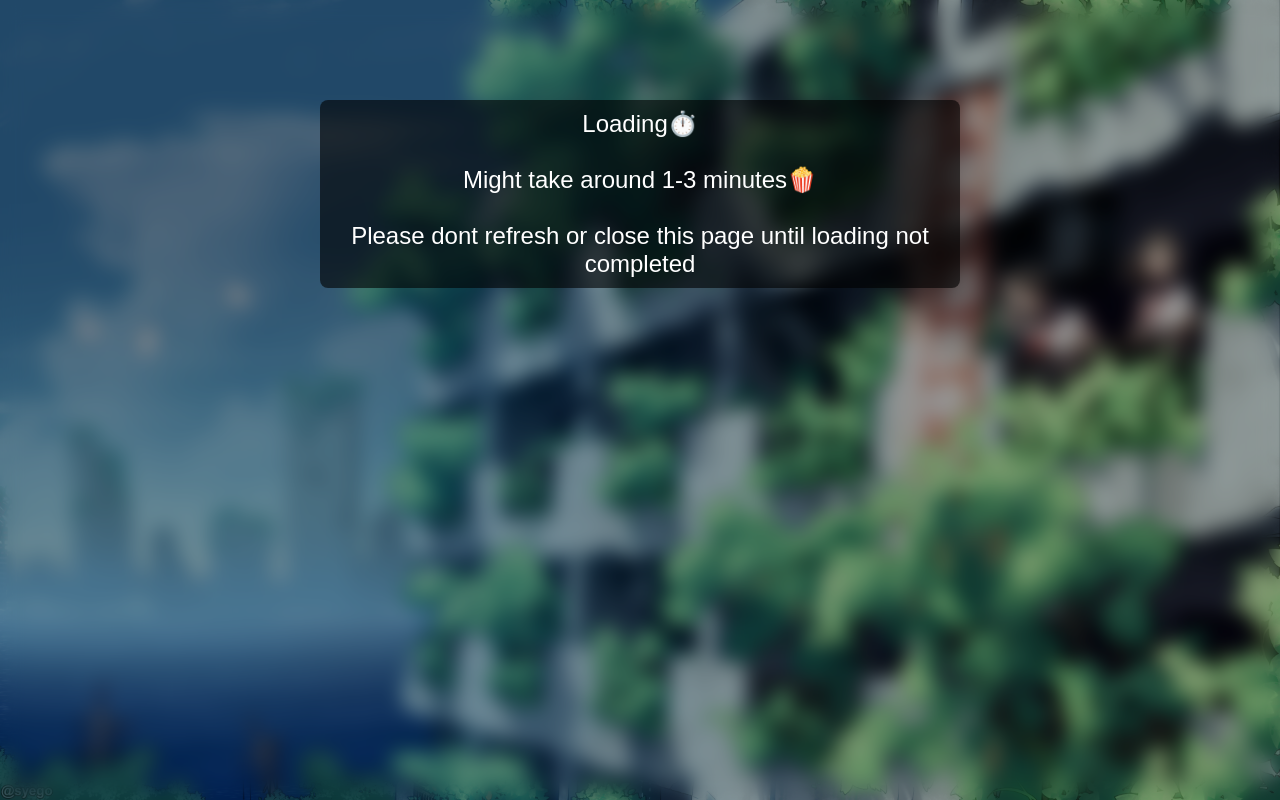
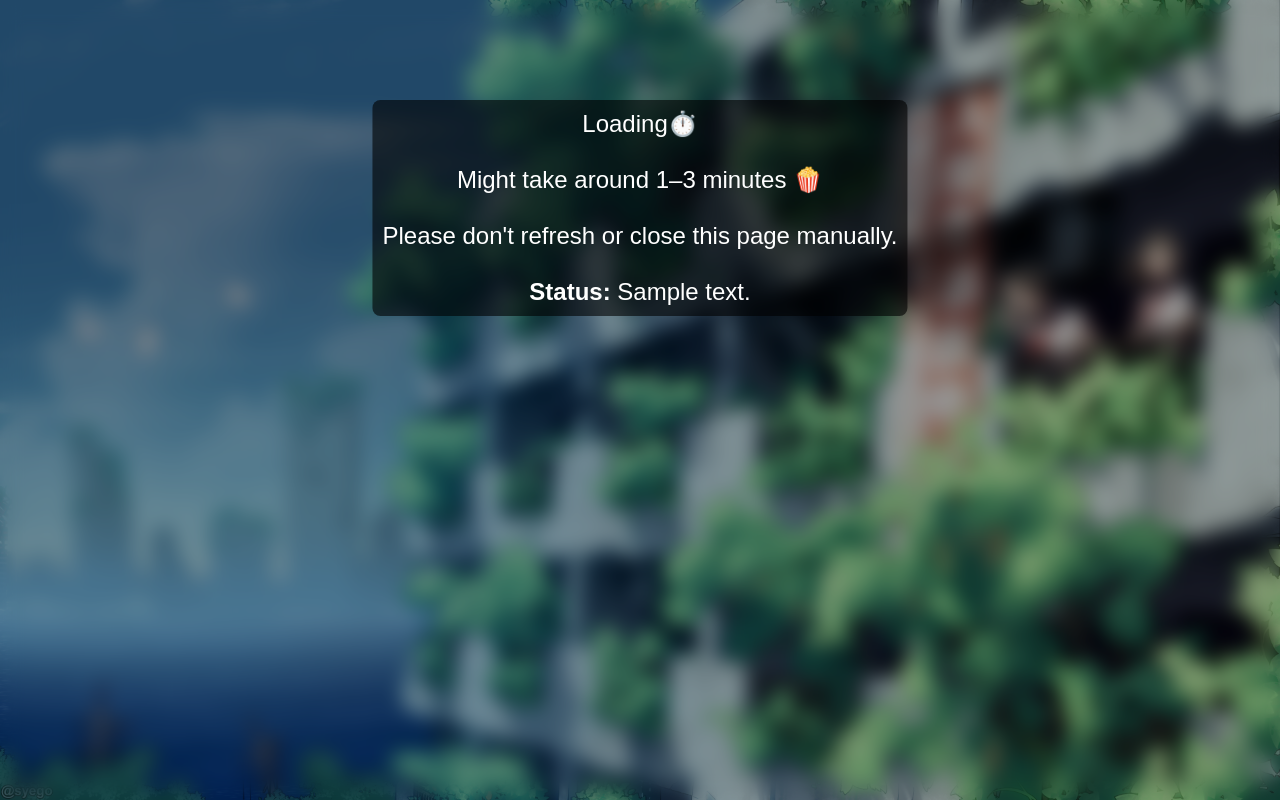
Before and after one commit to rdalx42/RedditReelMaker, a Flask app: template RedditReelMaker/src/website/templates/loading.html in a window 1280 px wide. Run offline with Flask 3, Linux system fonts and the light colour scheme; the template is opened without the code that fills it: most values are stand-ins (such as "Sample title", 1, 10 or a date in 2020).

Commit message:
+ status

```diff
--- a/RedditReelMaker/src/website/templates/loading.html
+++ b/RedditReelMaker/src/website/templates/loading.html
@@ -1,23 +1,22 @@
 <!DOCTYPE html>
 <html>
 <head>
-
     <meta charset="utf-8">
     <link rel="stylesheet" type="text/css" href="{{ url_for('static', filename='style.css') }}?v={{ timestamp }}">
+    <meta http-equiv="refresh" content="5">  <!-- auto refresh every 5 seconds -->
 </head>
 <body>
 
-    <img id="slideshow" src="{{ url_for('static', filename='images/display_init/image1.png') }}" alt="Slideshow" >
+    <img id="slideshow" src="{{ url_for('static', filename='images/display_init/image1.png') }}" alt="Slideshow">
     <div class="blur-overlay"></div>
 
-    <p class = "title2">
-        Loading⏱️
-        <br><br>
-        Might take around 1-3 minutes🍿
-        <br><br>
-        Please dont refresh or close this page until loading not completed
+    <p class="title2">
+        Loading⏱️<br><br>
+        Might take around 1–3 minutes 🍿<br><br>
+        Please don't refresh or close this page manually.<br><br>
+        <strong>Status:</strong> {{ message }}
+    </p>
 
-    </p>
-    <script href = "../static/code/slideshow.js"></script>
+    <script src="{{ url_for('static', filename='code/slideshow.js') }}"></script>
 </body>
 </html>
```
